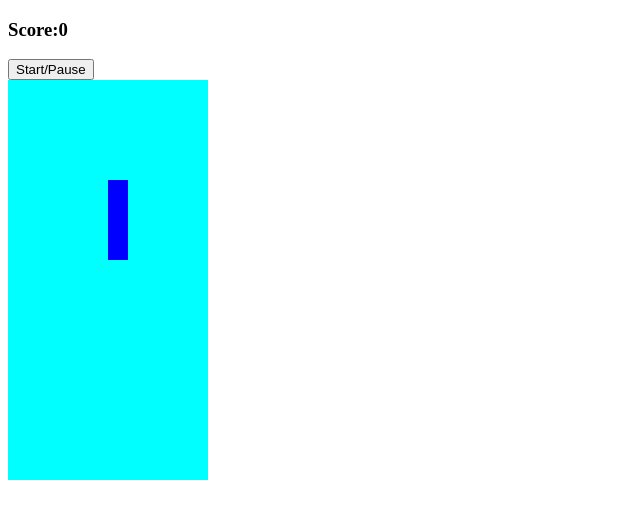
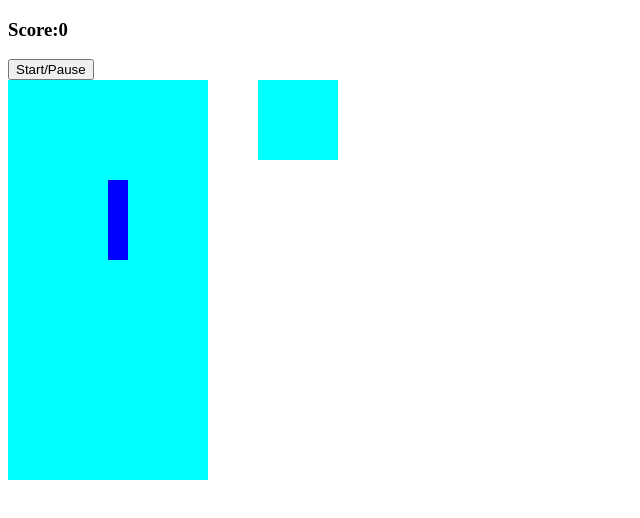
Before and after one commit to MatMSantos/JavaScript-Tetris, a plain HTML site: page index.html in a window 1280 px wide. Shown: the whole page, without its empty margins (0-640 px from the left). Drawn offline with Linux system fonts and the light colour scheme.

Commit message:
Upcoming piece is displayed to the user aside

```diff
--- a/app.js
+++ b/app.js
@@ -12,6 +12,8 @@ document.addEventListener('DOMContentLoaded', () => {
 
     // Each line is 10 squares in length, it's useful to store this number for later.
     const width = 10
+
+    let nextRandom = 0
 
     // L-shaped tetromino
     const lTetromino = [
@@ -112,10 +114,12 @@ document.addEventListener('DOMContentLoaded', () => {
 
             current.forEach(index => squares[currentPosition + index].classList.add('taken'))
 
-            random = Math.floor(Math.random() * theTetrominos.length)
+            random = nextRandom
+            nextRandom = Math.floor(Math.random() * theTetrominos.length)
             current = theTetrominos[random][currentRotation]
             currentPosition = 4
             draw()
+            displayShape()
         }
     }
 
@@ -151,12 +155,36 @@ document.addEventListener('DOMContentLoaded', () => {
 
     function rotate() {
         undraw()
+
+        // Increase current rotation by 1
         currentRotation ++
+        // Loop through the rotations if we reach the last one
         if (currentRotation === current.length) {
             currentRotation = 0
         }
+        // Choose the correct rotation from the list of Tetrominoes
         current = theTetrominos[random][currentRotation]
         draw()
     }
 
+    const displaySquares = document.querySelectorAll('.mini-grid div')
+    const displayWidth = 4
+    let displayIndex = 0
+
+    const upNextTetrominoes = [
+        [1, displayWidth+1, displayWidth*2+1, 2],
+        [0, displayWidth, displayWidth+1, displayWidth*2+1],
+        [1, displayWidth, displayWidth+1, displayWidth*2],
+        [0, 1, displayWidth, displayWidth+1],
+        [1, displayWidth+1, displayWidth*2+1, displayWidth*3+1]
+    ]
+
+    function displayShape() {
+        displaySquares.forEach(square => {
+            square.classList.remove('tetromino')
+        })
+        upNextTetrominoes[nextRandom].forEach(index => {
+            displaySquares[displayIndex + index].classList.add('tetromino')
+        })
+    }
 })
--- a/index.html
+++ b/index.html
@@ -14,6 +14,9 @@
 
 		<h3>Score:<span id="score">0</span></h3>
 		<button id="start-button">Start/Pause</button>
+
+		<div class="container">
+
 			<div class="grid">
 
 				<div></div>
@@ -249,5 +252,26 @@
 
 			</div>
 
+			<div class="mini-grid">
+				<div></div>
+				<div></div>
+				<div></div>
+				<div></div>
+				<div></div>
+				<div></div>
+				<div></div>
+				<div></div>
+				<div></div>
+				<div></div>
+				<div></div>
+				<div></div>
+				<div></div>
+				<div></div>
+				<div></div>
+				<div></div>
+			</div>
+
+		</div>
+
 	</body>
 </html>
--- a/style.css
+++ b/style.css
@@ -1,3 +1,7 @@
+.container {
+    display: flex;
+}
+
 .grid {
     width: 200px;
     height: 400px;
@@ -14,3 +18,17 @@
 .tetromino {
     background-color: blue;
 }
+
+.mini-grid {
+    margin-left: 50px;
+    width: 80px;
+    height: 80px;
+    display: flex;
+    flex-wrap: wrap;
+    background-color: aqua;
+}
+
+.mini-grid div {
+    width: 20px;
+    height: 20px;
+}
```
Lines whose indentation alone changed are shown as unchanged.
